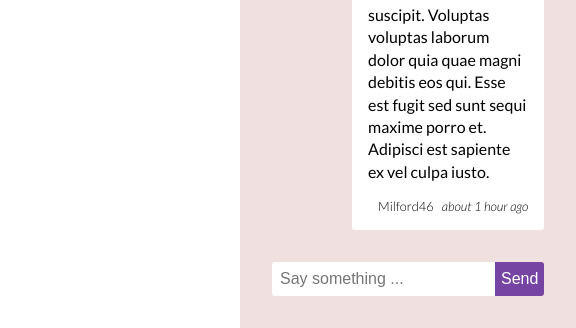
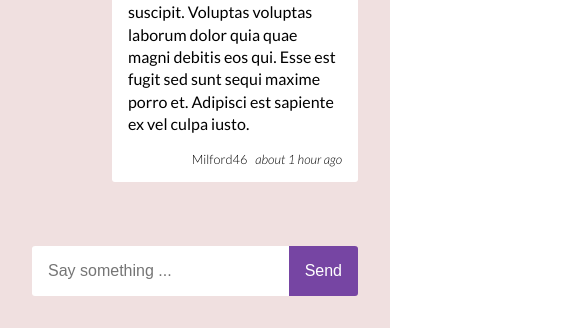
Before and after one commit to djfdev/react-chat, a React app: page / in a window 390 px wide. Shown: the part 516-844 px from the top of the page, 576 px wide, since content can reach past the window. Built offline with nearby package versions, Linux system fonts and the light colour scheme.

Commit message:
Add mobile styles

```diff
--- a/src/components/Message/index.css
+++ b/src/components/Message/index.css
@@ -3,7 +3,7 @@
 }
 
 .message__avatar-wrapper {
-  flex: 0 0 4rem;
+  /* flex: 0 0 4rem; */
   height: 4rem;
   margin-right: 1rem;
   width: 4rem;
--- a/src/components/MessageForm/index.css
+++ b/src/components/MessageForm/index.css
@@ -4,7 +4,7 @@
 
 .message-form__input {
   flex: 1;
-  padding: 0.5rem;
+  padding: 1rem;
   border: none;
   border-top-left-radius: 3px;
   border-bottom-left-radius: 3px;
@@ -18,6 +18,7 @@
   transition: all 0.1s ease-in;
   border-top-right-radius: 3px;
   border-bottom-right-radius: 3px;
+  padding: 1rem;
 }
 
 .message-form__submit:hover {
--- a/src/components/MessageList/index.css
+++ b/src/components/MessageList/index.css
@@ -1,7 +1,3 @@
-.message-list {
-  padding-right: 2rem;
-}
-
 .message-list__item {
   margin-bottom: 2rem;
 }
--- a/src/containers/App/index.css
+++ b/src/containers/App/index.css
@@ -4,10 +4,7 @@
 }
 
 .app__sidebar {
-  padding: 2rem;
-  background: white;
-  flex: 0 0 15rem;
-  height: 100%;
+  display: none;
 }
 
 .app__sidebar-title {
@@ -23,7 +20,7 @@
   flex: 1;
   flex-direction: column;
   justify-content: space-between;
-  padding: 5rem 0 2rem 2rem;
+  padding: 2rem;
   background-color: rgba(204,153,153, 0.3);
 }
 
@@ -34,5 +31,14 @@
 
 .app__footer {
   margin-top: 2rem;
-  padding-right: 2rem;
 }
+
+@media (min-width: 768px) {
+  .app__sidebar {
+    padding: 2rem;
+    background: white;
+    flex: 0 0 15rem;
+    height: 100%;
+    display: block;
+  }
+}
```
